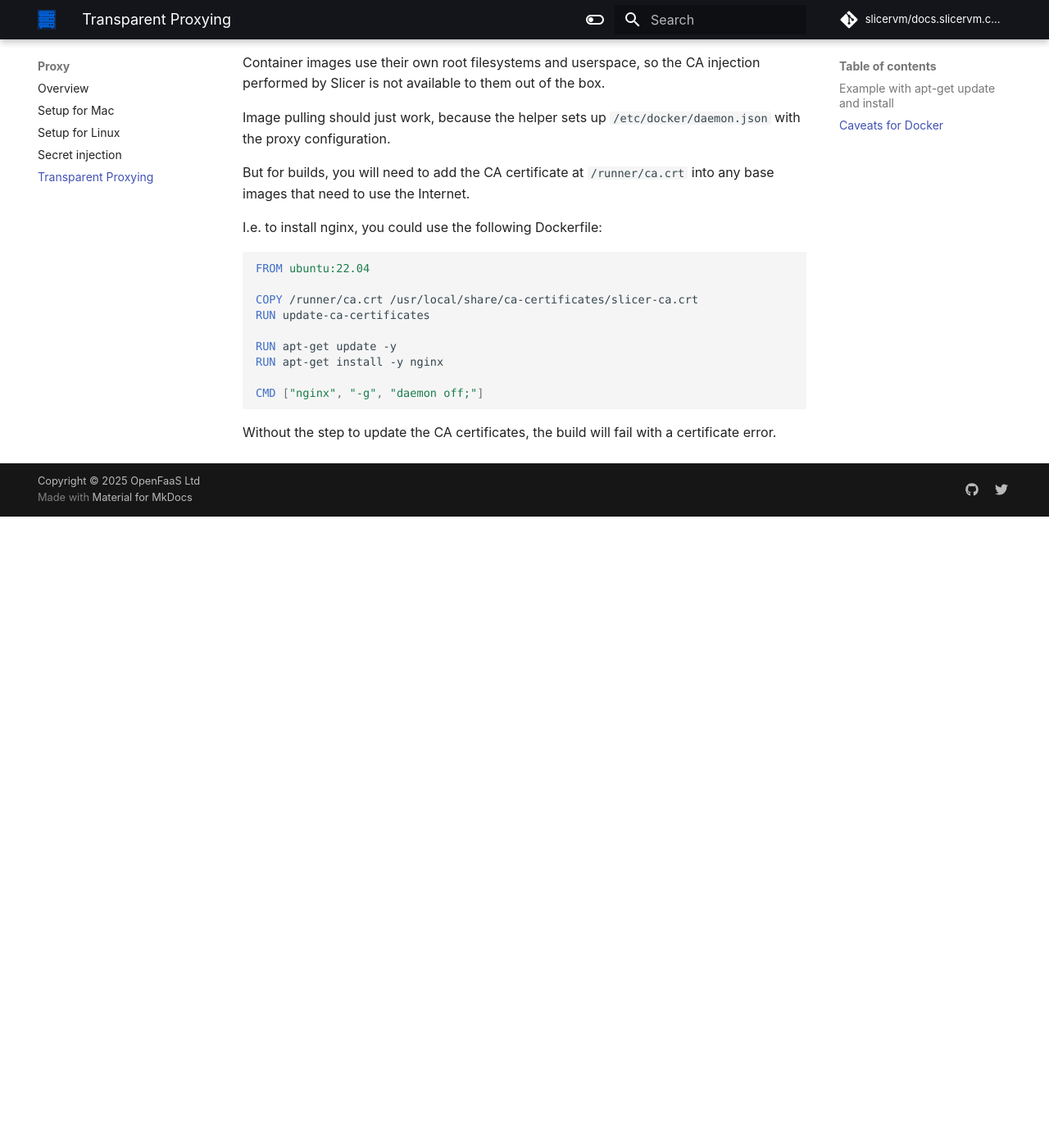
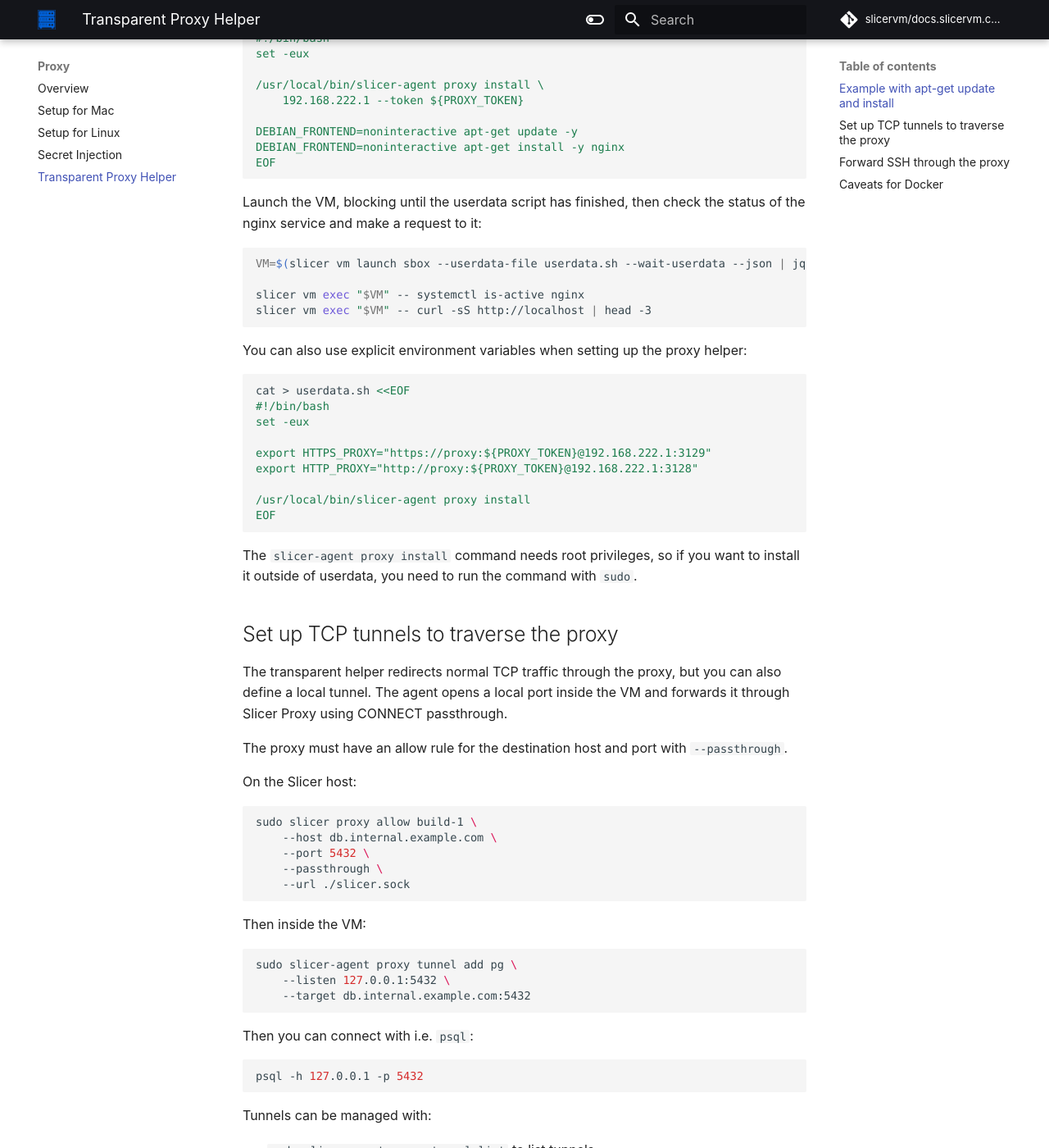
Before and after one commit to slicervm/docs.slicervm.com, an MkDocs documentation site: the page built from docs/proxy/transparent.md, in a window 1280 px wide and 1400 px high, scrolled down 987 px. Shown: the whole window at 82% size. Built offline with MkDocs 1.6.1 and Material for MkDocs 9.7.7, drawn with Linux system fonts in a browser that asks for light colours; some web fonts are replaced; comment, search, counter and statistics services are not loaded; before the commit the page ends 1617 px from its top, so only the background shows below that; some of the changed text lies outside the part shown.

Commit message:
Local tunnels and SSH helper
Signed-off-by: Alex Ellis (OpenFaaS Ltd) <alexellis2@gmail.com>

````diff
--- a/docs/proxy/transparent.md
+++ b/docs/proxy/transparent.md
@@ -8,30 +8,135 @@
 
 ## Example with apt-get update and install
 
+Start with a Slicer config similar to [the Linux guide](/proxy/linux), with the host group of `sbox` and the daemon already running.
+
+We'll do the following:
+
+* Create a client for the proxy, and keep track of its token
+* Define restrictive allow rules that mean the client can only install apt packages from the Ubuntu archive.
+* Launch a VM and pass it the client's token, and have it install nginx through the proxy helper
+
+Create a client and setup allow rules:
 ```bash
 PROXY_TOKEN=$(slicer proxy client create web-1)
 
-slicer proxy allow web-1 --host cloudflare-dns.com  --method POST --path /dns-query
-slicer proxy allow web-1 --host archive.ubuntu.com  --method GET  --path '/ubuntu/*'
-slicer proxy allow web-1 --host security.ubuntu.com --method GET  --path '/ubuntu/*'
+slicer proxy allow web-1 --host cloudflare-dns.com \
+    --method POST --path /dns-query
+slicer proxy allow web-1 --host archive.ubuntu.com  \
+    --method GET --path '/ubuntu/*'
+slicer proxy allow web-1 --host security.ubuntu.com \
+    --method GET --path '/ubuntu/*'
+```
 
+Create a userdata script to install the proxy helper and install nginx through it:
+
+```bash
 cat > userdata.sh <<EOF
 #!/bin/bash
 set -eux
-export HTTPS_PROXY="http://proxy:${PROXY_TOKEN}@192.168.222.1:3128"
 
-# Install the proxy helper for DNS and outgoing TCP traffic:
-/usr/local/bin/slicer-agent proxy install
+/usr/local/bin/slicer-agent proxy install \
+    192.168.222.1 --token ${PROXY_TOKEN}
 
 DEBIAN_FRONTEND=noninteractive apt-get update -y
 DEBIAN_FRONTEND=noninteractive apt-get install -y nginx
 EOF
+```
 
-VM=$(slicer vm launch lab --userdata-file userdata.sh --wait-userdata --json | jq -r '.hostname')
+Launch the VM, blocking until the userdata script has finished, then check the status of the nginx service and make a request to it:
+
+```bash
+VM=$(slicer vm launch sbox --userdata-file userdata.sh --wait-userdata --json | jq -r '.hostname')
 
 slicer vm exec "$VM" -- systemctl is-active nginx
 slicer vm exec "$VM" -- curl -sS http://localhost | head -3
 ```
+
+You can also use explicit environment variables when setting up the proxy helper:
+
+```bash
+cat > userdata.sh <<EOF
+#!/bin/bash
+set -eux
+
+export HTTPS_PROXY="https://proxy:${PROXY_TOKEN}@192.168.222.1:3129"
+export HTTP_PROXY="http://proxy:${PROXY_TOKEN}@192.168.222.1:3128"
+
+/usr/local/bin/slicer-agent proxy install
+EOF
+```
+
+The `slicer-agent proxy install` command needs root privileges, so if you want to install it outside of userdata, you need to run the command with `sudo`.
+
+## Set up TCP tunnels to traverse the proxy
+
+The transparent helper redirects normal TCP traffic through the proxy, but you can also define a local tunnel. The agent opens a local port inside the VM and forwards it through Slicer Proxy using CONNECT passthrough.
+
+The proxy must have an allow rule for the destination host and port with `--passthrough`.
+
+On the Slicer host:
+
+```bash
+sudo slicer proxy allow build-1 \
+    --host db.internal.example.com \
+    --port 5432 \
+    --passthrough \
+    --url ./slicer.sock
+```
+
+Then inside the VM:
+
+```bash
+sudo slicer-agent proxy tunnel add pg \
+    --listen 127.0.0.1:5432 \
+    --target db.internal.example.com:5432
+```
+
+Then you can connect with i.e. `psql`:
+
+```bash
+psql -h 127.0.0.1 -p 5432
+```
+
+Tunnels can be managed with:
+
+* `sudo slicer-agent proxy tunnel list` to list tunnels
+* `sudo slicer-agent proxy tunnel remove NAME` to remove a tunnel
+
+
+## Forward SSH through the proxy
+
+You can also forward SSH through the proxy by using slicer-agent proxy connect as a ProxyCommand, either inline or in ~/.ssh/config.
+
+The SSH host needs an allow rule for port 22 with `--passthrough`.
+
+On the Slicer host:
+
+```bash
+sudo slicer proxy allow build-1 \
+    --host bastion.internal.example.com \
+    --port 22 \
+    --passthrough \
+    --url ./slicer.sock
+```
+
+Inside the VM:
+
+```bash
+ssh -o ProxyCommand='slicer-agent proxy connect %h:%p' \
+    user@bastion.internal.example.com
+```
+
+Or in `~/.ssh/config`:
+
+```
+  Host bastion
+      HostName bastion.internal.example.com
+      User user
+      ProxyCommand slicer-agent proxy connect %h:%p
+```
+
+Then you can connect to the SSH host via `ssh user@bastion.internal.example.com`.
 
 ## Caveats for Docker
 
--- a/mkdocs.yml
+++ b/mkdocs.yml
@@ -164,8 +164,8 @@
     - Overview: proxy/overview.md
     - Setup for Mac: proxy/mac.md
     - Setup for Linux: proxy/linux.md
-    - Secret injection: proxy/secret-injection.md
-    - Transparent Proxying: proxy/transparent.md
+    - Secret Injection: proxy/secret-injection.md
+    - Transparent Proxy Helper: proxy/transparent.md
   - Mac:
       - Overview: mac/overview.md
       - Installation: mac/installation.md
````
